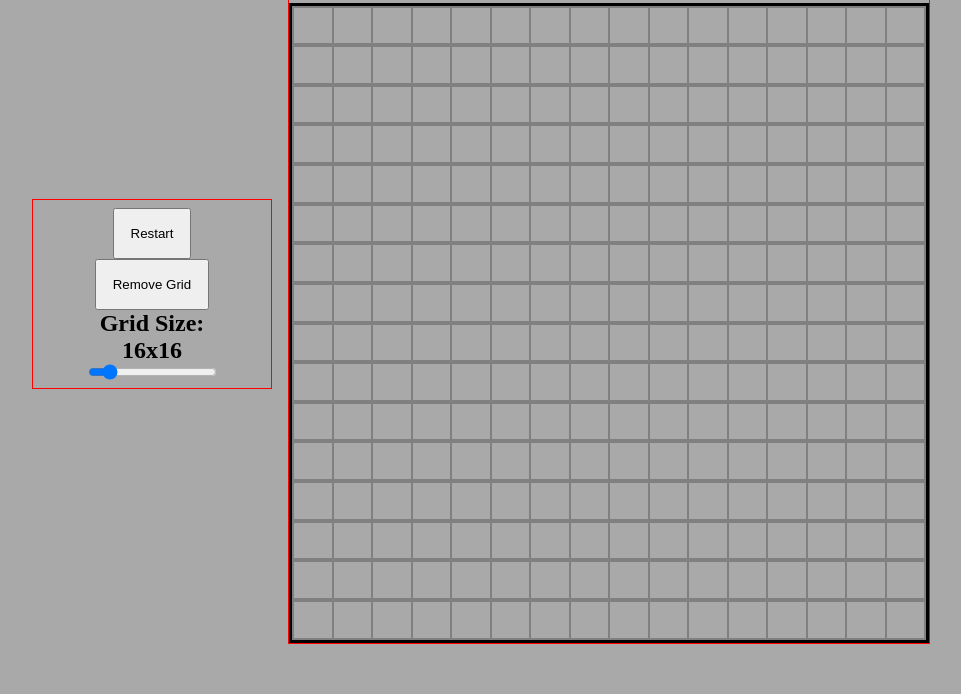
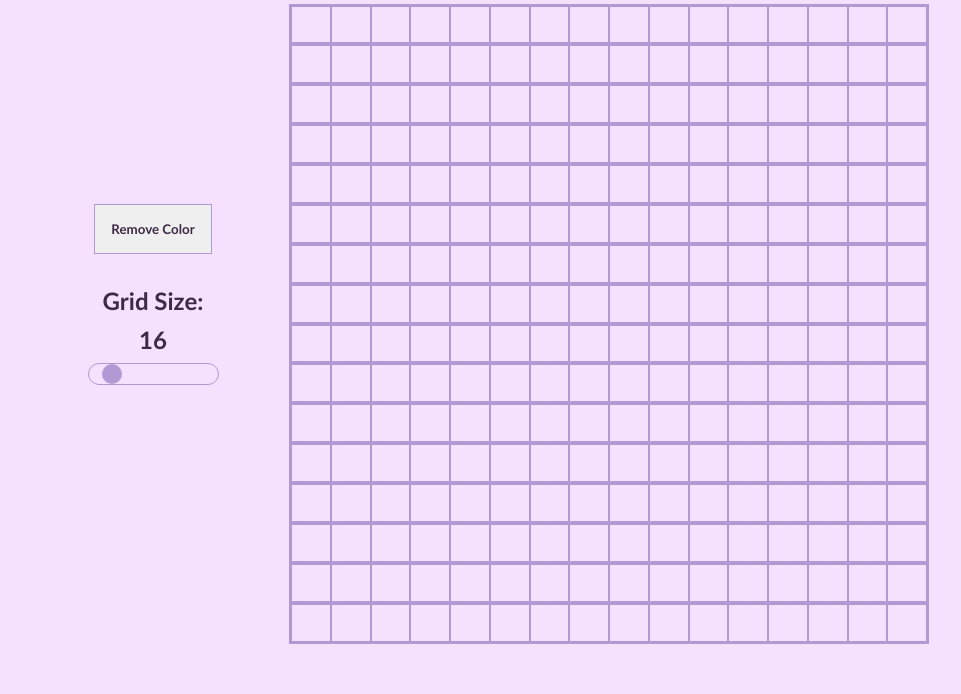
Before and after one commit to OGalo8/etch-a-sketch, a plain HTML site: page index.html in a window 1280 px wide. Shown: the part 106-800 px from the top of the page, without its empty margins (159-1120 px from the left). Drawn offline with Linux system fonts and the light colour scheme.

Commit message:
Added styles, remove grid and change grid-size functions

```diff
--- a/index.html
+++ b/index.html
@@ -9,18 +9,16 @@
 </head>
 <body>
     <div class="left-column-container">
-        <button id="restart-button">Restart</button>
-        <button id="remove-grid-button">Remove Grid</button>
-        <h2 class="grid-size">Grid Size:</h2>
-        <h2 id="grid-size-number" class="grid-size">16x16</h2>
-        <input id="grid-size-slider" class="grid-size" type="range" min="4" value="16"  max="100">
+        <button class="left-column-item" id="remove-color-button">Remove Color</button>
+        <div class="slider-container">
+            <h2 class="left-column-item">Grid Size:</h2>
+            <h2 id="grid-size-number" class="left-column-item">16x16</h2>
+            <input id="grid-size-slider" class="left-column-item" type="range" min="4" value="16"  max="100">
+        </div>
     </div>
     <div class="title-and-grid-container">
         <h1>Etch-a-Sketch!</h1>
-        <div class="grid-container">
-    </div>
-
-
+        <div class="grid-container"></div>
     </div>
 </body>
 </html>
--- a/script.js
+++ b/script.js
@@ -4,20 +4,14 @@ let gridSize = 16;
 const container = document.querySelector(".grid-container");
 
 
-
-// showing the grid size on top of the slider
-let slider = document.querySelector("#grid-size-slider");
-let output = document.querySelector("#grid-size-number");
-
 //functions to create the grid
-function createRows(rowsToCreate){
+function createGrid(rowsToCreate){
     for(let i = 1; i<= rowsToCreate; i++){
         const newRow = document.createElement("div");
         newRow.setAttribute("class",`row`);
-        newRow.setAttribute("id",`row-${i}`);
         newRow.setAttribute("style",`
             display: flex;
-            border: 1px solid grey;
+            border: 1px solid #B399D4;
             flex: auto;`);
         container.appendChild(newRow);
         createColumns(newRow,i,rowsToCreate);
@@ -28,59 +22,52 @@ function createColumns(newRow,i,rowsToCreate){
     for (let j = 1; j<=rowsToCreate; j++){
         const newCol = document.createElement("div");
         newCol.setAttribute("class","col");
-        newCol.setAttribute("id",`col-${i}-${j}`);
         newCol.setAttribute("style",`
-            border: 1px solid grey;
+            border: 1px solid #B399D4;
             flex: auto;`);
         newRow.appendChild(newCol);
     }
 }
 
 // creating an initial grid
-createRows(gridSize);
-
-// const allRows = document.querySelectorAll(".row");
-// for (let i = 0; i <= 2*gridSize; i++){
-//     allRows.item(i).remove();
-// }
-
+createGrid(gridSize);
 
 
 // remove grid when the slider moves, so it can create a new one
-// function removeRows(rowsToRemove){
-//     const allRows = document.querySelectorAll(".row");
-//     for (let i = 0; i <= rowsToRemove; i++){
-//         allRows.item(i).remove();
-//     }
-// }
+function removeGrid(){
+    const allRows = document.querySelectorAll(".row");
+    for (currentRow of allRows){
+        currentRow.remove();
+    }
+}
 
-//updates the value of gridSize based on the slider's value
-// output.innerHTML = slider.value;
-// slider.oninput = function newGridSize(){
-//     //slider called the function, so 'this' knows that it must refer to slider.
-//     // it doesn't work the same way with arrow functions.
-//     output.innerHTML = this.value
+// showing the grid size on top of the slider
+let slider = document.querySelector("#grid-size-slider");
+let output = document.querySelector("#grid-size-number");
 
-//     let sliderGridSize = this.value;
-//     let difference = sliderGridSize - gridSize;
-//     if(difference > 0) createRows(difference);
-//     if(difference <0) removeRows(difference);
-// }
+//updates the value of the grid based on the slider's value
+output.textContent = slider.value;
+slider.addEventListener("input",(e) => {
+    output.textContent = e.target.value;
+    removeGrid();
+    gridSize = e.target.value;
+    createGrid(gridSize);
+})
 
 
-// logic for changing color when mouse hovers over an element
+// changing color when mouse hovers over an element
 container.addEventListener("mouseover",(e)=> {
     if(e.target.className != "col") return;
-    e.target.style.backgroundColor = "red";
+    e.target.style.backgroundColor = "#CE9DD9";
 });
 
-// logic for the restart button. It will eliminate the color of the grid.
-const restartBtn = document.querySelector("#restart-button");
+// Restart button will eliminate the color of the grid.
+const removeColorBtn = document.querySelector("#remove-color-button");
 
-restartBtn.addEventListener("click",function decolor(e) {
+removeColorBtn.addEventListener("click",function decolor(e) {
     if(!e.target.closest ("button")) return; //if we do not click exactly on the restart button, nothing will happen
     const allCols = document.querySelectorAll(".col");
     for (const currentCol of allCols){ //this is how we iterate through a nodeList
-        currentCol.style.backgroundColor = "darkgrey";
+        currentCol.style.backgroundColor = "#F5E1FD";
     }
 });
--- a/style.css
+++ b/style.css
@@ -1,10 +1,8 @@
-/* This is the right CSS configuration to obtain a grid
-inside the container */
-
 * {
     box-sizing:border-box;
     margin:0;
     padding: 0;
+    font-family: 'Gill Sans', 'Gill Sans MT', Calibri, 'Trebuchet MS', sans-serif;
 }
 
 body {
@@ -13,7 +11,7 @@ body {
     align-items: center;
     height: 100vh;
     gap: 2vh;
-    background-color: darkgrey;
+    background-color: #F5E1FD;
 }
 
 .title-and-grid-container,
@@ -22,39 +20,61 @@ body {
     justify-content: center;
     align-items: center;
     flex-direction: column;
-    border: 1px solid red;
 }
 
 .left-column-container {
     display: flex;
+    flex-direction: column;
+    gap: 4vh;
     padding: 1vh;
     flex-basis: 30vh;
 }
 
+.left-column-item {
+    color: #3E2A47;
+}
+
+.slider-container {
+    display: flex;
+    flex-direction: column;
+    justify-content: center;
+    align-items: center;
+    gap: 10px;
+}
+
 .grid-container {
-    border: 3px solid black;
+    border: 1px solid #B399D4;
     width: 80vh;
     height: 80vh;
     display: flex;
-    flex-direction: column;
+    flex-direction:column;
 }
 
-/* .row {
-    display: flex;
-    border: 1px solid red;
-    flex: auto;
-}
 
-.col {
-    border: 1px solid blue;
-    flex: auto;
-} */
-
-/* We can start adding other styles from here on */
 h1 {
     margin-bottom: 20px;
+    color: #3E2A47;
+    font-weight: 600;
 }
 
 button {
     padding: 2vh;
+    border: 1px solid #B399D4;
+    font-weight: 900;;
 }
+
+#grid-size-slider {
+    appearance: none;
+    background: #F5E1FD;
+    outline: 1px solid #B399D4;
+    border-radius: 10px;
+}
+
+#grid-size-slider::-webkit-slider-thumb {
+    appearance: none;
+    background-color: #B399D4; /* color de fondo */
+    border-radius: 50%; /* hacer el thumb redondo */
+    width: 20px; /* tamaño del thumb */
+    height: 20px; /* tamaño del thumb */
+    cursor: pointer; /* el cursor cambia a un puntero al pasar sobre el thumb */
+}
```
